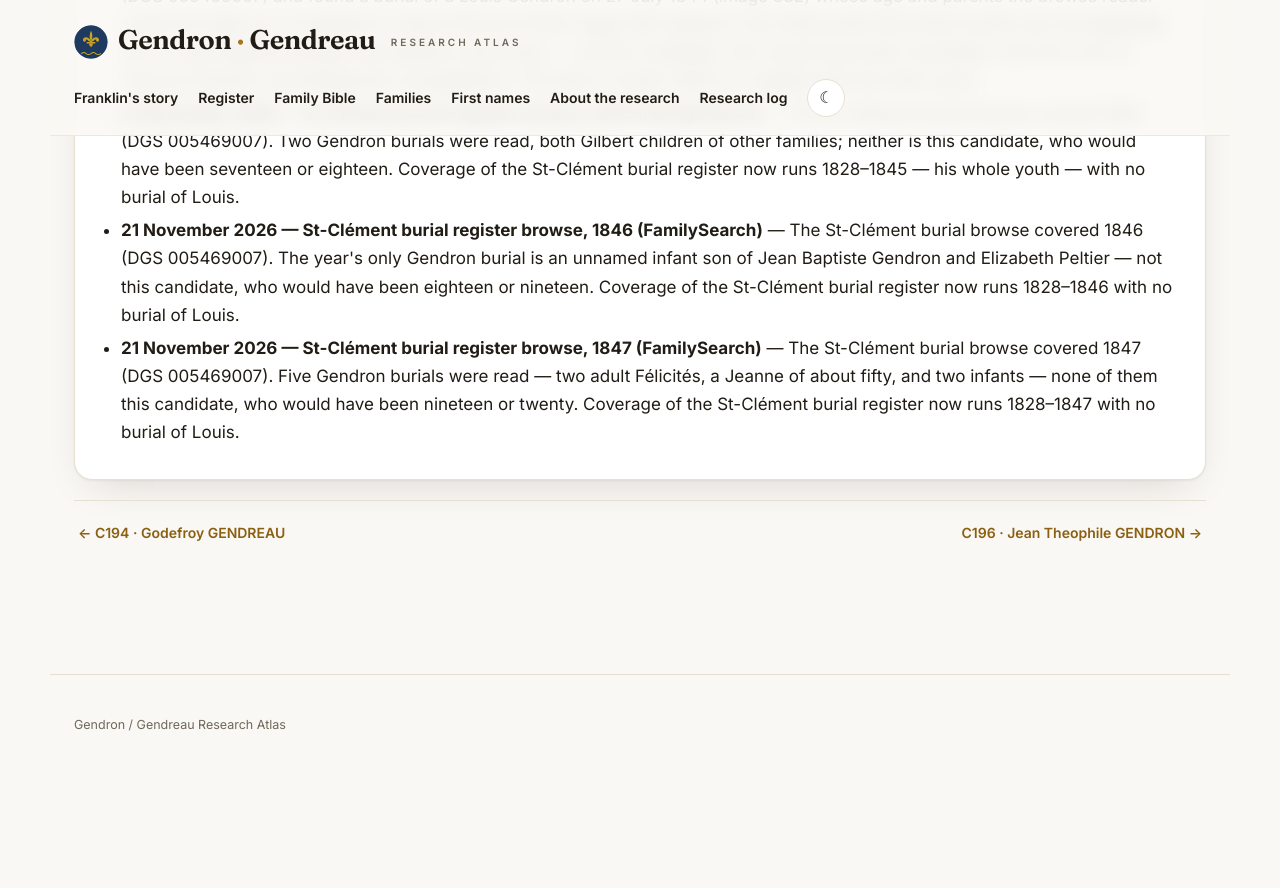
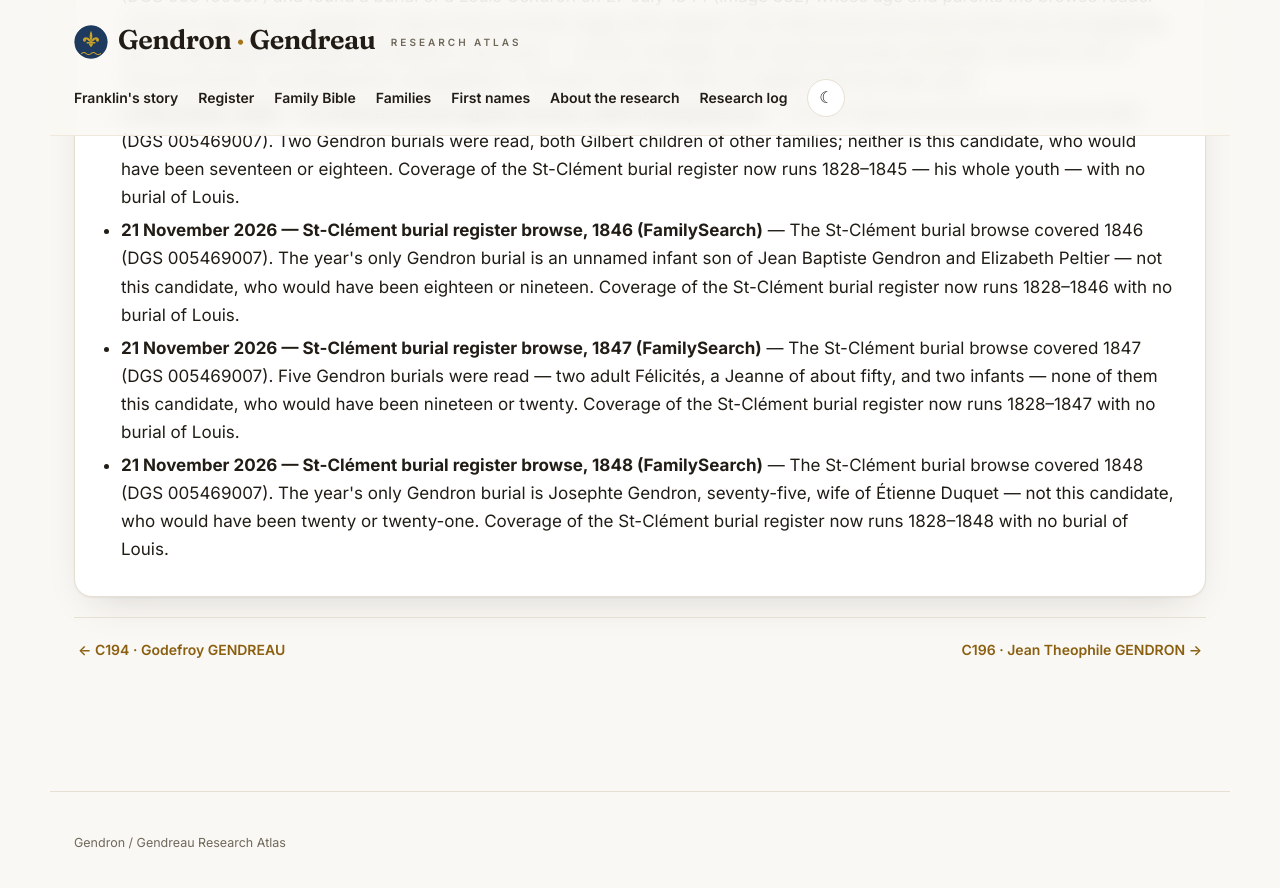
Before and after one commit to vetharmon/gendron-research, a Jekyll site: the page built from _candidates/c195.md, in a window 1280 px wide and 900 px high, scrolled down 4370 px. Shown: the top 888 px of the window. Built offline with Jekyll 4.4.1, drawn with Linux system fonts in a browser that asks for light colours; before the commit the page ends 5153 px from its top, so only the background shows below that.

Commit message:
St-Clement burial browse 1848 — entries for C080, C195, C212

```diff
--- a/_candidates/c195.md
+++ b/_candidates/c195.md
@@ -76,6 +76,8 @@ search_log:
   outcome: 'The St-Clément burial browse covered 1846 (DGS 005469007). The year''s only Gendron burial is an unnamed infant son of Jean Baptiste Gendron and Elizabeth Peltier — not this candidate, who would have been eighteen or nineteen. Coverage of the St-Clément burial register now runs 1828–1846 with no burial of Louis.'
 - resource: 21 November 2026 — St-Clément burial register browse, 1847 (FamilySearch)
   outcome: 'The St-Clément burial browse covered 1847 (DGS 005469007). Five Gendron burials were read — two adult Félicités, a Jeanne of about fifty, and two infants — none of them this candidate, who would have been nineteen or twenty. Coverage of the St-Clément burial register now runs 1828–1847 with no burial of Louis.'
+- resource: 21 November 2026 — St-Clément burial register browse, 1848 (FamilySearch)
+  outcome: 'The St-Clément burial browse covered 1848 (DGS 005469007). The year''s only Gendron burial is Josephte Gendron, seventy-five, wife of Étienne Duquet — not this candidate, who would have been twenty or twenty-one. Coverage of the St-Clément burial register now runs 1828–1848 with no burial of Louis.'
 permalink: /candidates/c195/
 sources:
 - label: LAFRANCE baptism (act 4253710)
```
Also changed, not shown: _candidates/c080.md (+2 -0 lines), _candidates/c212.md (+2 -0 lines).
